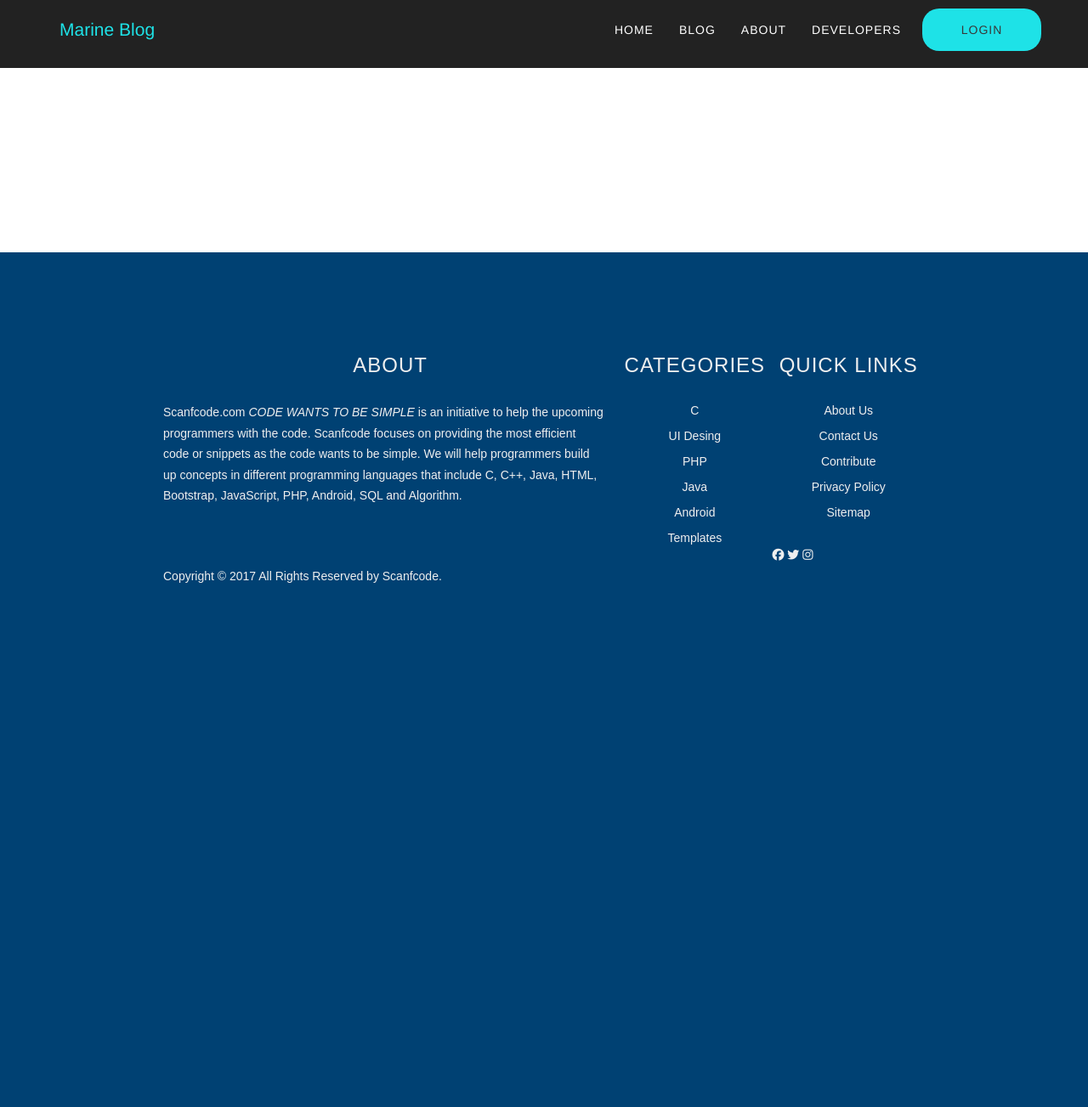
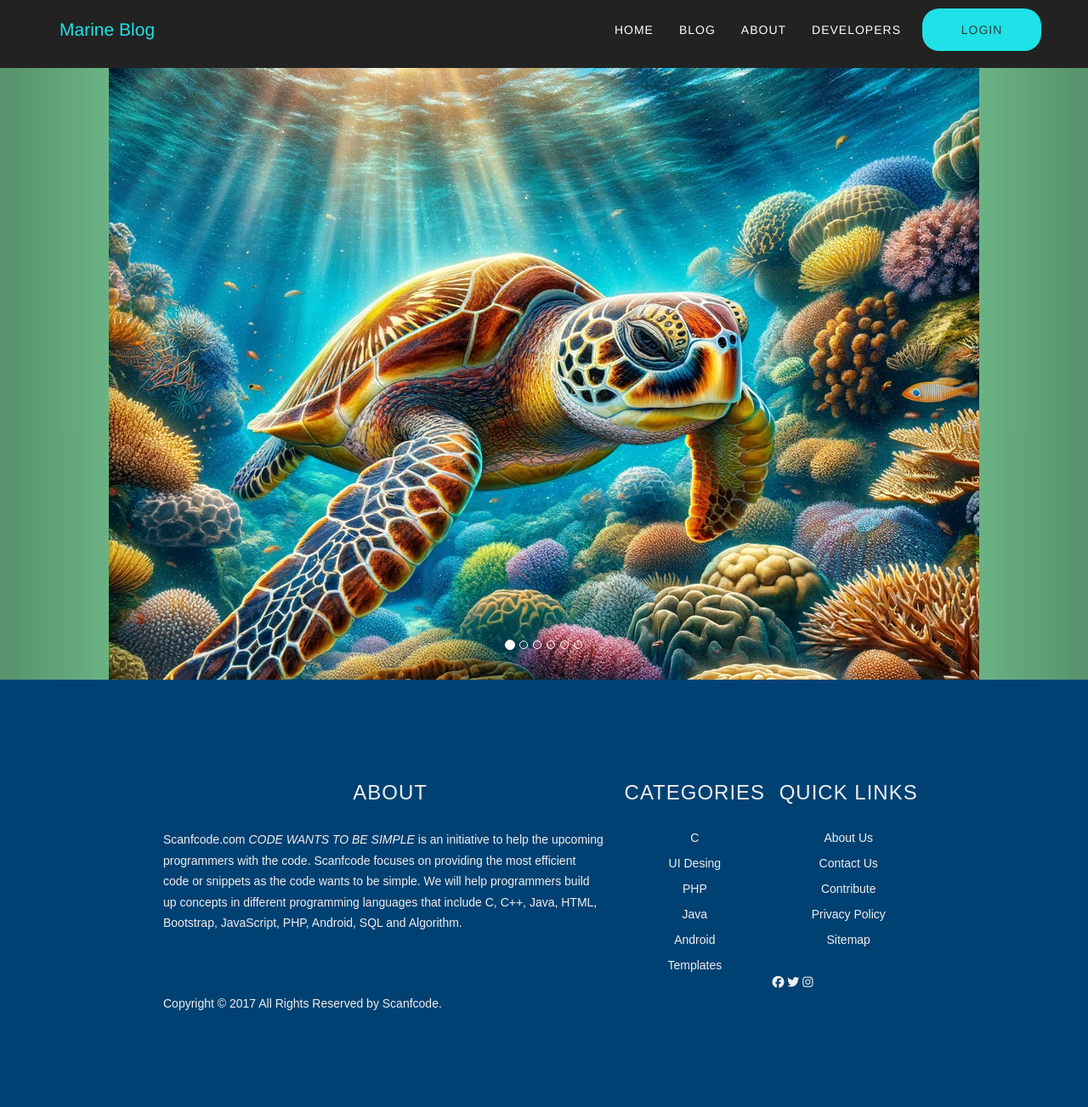
Before and after one commit to Eduarduar/blogMarino, a PHP site: page / in a window 1280 px wide. Shown: the whole page at 85% size. Before the commit the page ends 686 px from the top, so only its background shows below. Run offline with PHP 8.4, Linux system fonts and the light colour scheme; some libraries are stand-ins or nearby versions.

Commit message:
se agrego el carrusel

```diff
--- /dev/null
+++ b/css/style_carrusel.css
@@ -0,0 +1,58 @@
+.carousel-fade {
+    .carousel-inner {
+        .item {
+            transition-property: opacity;
+        }
+
+        .item,
+        .active.left,
+        .active.right {
+            opacity: 0;
+        }
+
+        .active,
+        .next.left,
+        .prev.right {
+            opacity: 1;
+        }
+
+        .next,
+        .prev,
+        .active.left,
+        .active.right {
+            left: 0;
+            transform: translate3d(0, 0, 0);
+        }
+    }
+
+    .carousel-control {
+        z-index: 2;
+    }
+}
+
+
+
+html,
+body,
+.carousel,
+.carousel-inner,
+.carousel-inner .item {
+    height: 100%;
+}
+
+.item:nth-child(1) {
+    background: #74C390;
+}
+
+.item:nth-child(2) {
+    background: #51BCE8;
+}
+
+.item:nth-child(3) {
+    background: #E46653;
+}
+
+.carousel-inner div img {
+    margin: 0 auto;
+    align-items: center;
+}
--- a/index.php
+++ b/index.php
@@ -15,6 +15,7 @@
     <link rel="stylesheet" href="//maxcdn.bootstrapcdn.com/bootstrap/3.2.0/css/bootstrap.min.css">
     <link rel="stylesheet" href="https://startbootstrap.com/templates/agency/font-awesome-4.1.0/css/font-awesome.min.css">
     <link rel="stylesheet" href="./css/style_navBar.css">
+    <link rel="stylesheet" href="./css/style_carrusel.css">
     <link rel="stylesheet" href="./css/style_footer.css">
     <title>Document</title>
 </head>
@@ -23,6 +24,28 @@
     <!-- Navigation -->
     <?php include 'views/navBar.php'; ?>
 
+    <div id="carousel" class="carousel slide carousel-fade" data-ride="carousel">
+        <ol class="carousel-indicators">
+            <li data-target="#carousel" data-slide-to="0" class="active"></li>
+            <li data-target="#carousel" data-slide-to="1"></li>
+            <li data-target="#carousel" data-slide-to="2"></li>
+            <li data-target="#carousel" data-slide-to="3"></li>
+            <li data-target="#carousel" data-slide-to="4"></li>
+            <li data-target="#carousel" data-slide-to="5"></li>
+        </ol>
+        <!-- Carousel items -->
+        <div class="carousel-inner">
+            <div class="item active"><img src="./source/img/imagen1.jpg" alt=""></div>
+            <div class="item"><img src="./source/img/imagen2.jpg" alt=""></div>
+            <div class="item"><img src="./source/img/imagen3.jpg" alt=""></div>
+            <div class="item"><img src="./source/img/imagen4.jpg" alt=""></div>
+            <div class="item"><img src="./source/img/imagen5.jpg" alt=""></div>
+            <div class="item"><img src="./source/img/imagen6.webp" alt=""></div>
+        </div>
+        <!-- Carousel nav -->
+        <a class="carousel-control left" href="#carousel" id="prev" data-slide="prev">&lsaquo;</a>
+        <a class="carousel-control right" href="#carousel" id="next" data-slide="next">&rsaquo;</a>
+    </div>
 
 
     <!-- Footer -->
@@ -32,6 +55,7 @@
     <script src="https://cdn.jsdelivr.net/npm/bootstrap@5.3.2/dist/js/bootstrap.bundle.min.js"></script>
     <script src="https://code.jquery.com/jquery-3.6.0.min.js"></script>
     <script src="./js/navBar.js"></script>
+    <script src="./js/index.js"></script>
 
 </body>
 </html>
```
Also changed, not shown: js/index.js (added, +61 -0 lines), source/img/imagen1.jpg (added), source/img/imagen2.jpg (added), source/img/imagen3.jpg (added), source/img/imagen4.jpg (added), source/img/imagen5.jpg (added), source/img/imagen6.webp (added).
